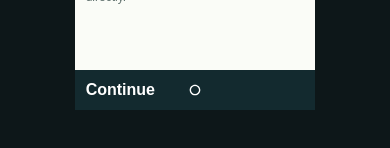
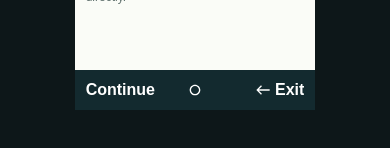
Before and after one commit to I-Love-Hotpot/meichu-hackathon-2026, a React (Vite) app in the folder frontend/: page / in a window 390 px wide. Shown: the part 472-620 px from the top of the page. Built offline with nearby package versions, Linux system fonts and the light colour scheme; no server answers.

Commit message:
fix: align phone gate exit and reset behavior

```diff
--- a/frontend/src/App.jsx
+++ b/frontend/src/App.jsx
@@ -4,6 +4,7 @@ import { recognizeMedicineImage, searchMedicines } from "./api/medicine.js";
 import DeviceShell from "./components/DeviceShell.jsx";
 import MedicineChat from "./components/MedicineChat.jsx";
 import MedicineMatchDeck from "./components/MedicineMatchDeck.jsx";
+import { PHONE_NUMBER_STORAGE_KEY } from "./constants/storage.js";
 import {
   createChatEntityId,
   snapshotChatMedicine,
@@ -78,6 +79,7 @@ const DEMO_DATA_STORAGE_KEYS = [
   "medaboutyou-today-doses",
   "medaboutyou-user-medicines",
   "medaboutyou-medicine-settings",
+  PHONE_NUMBER_STORAGE_KEY,
 ];
 const DEMO_RESET_PRESS_COUNT = 6;
 const DEMO_RESET_MAX_GAP_MS = 2000;
--- a/frontend/src/assets/locales/en-US/translation.json
+++ b/frontend/src/assets/locales/en-US/translation.json
@@ -43,7 +43,7 @@
   "demoReset": {
     "title": "Reset demo data",
     "warningTitle": "Reset all demo data?",
-    "description": "This will clear medicine records, conversation history, medicine bag entries, and saved medicine settings.",
+    "description": "This will clear the saved phone number, medicine records, conversation history, medicine bag entries, and medicine settings.",
     "irreversible": "This action cannot be undone. Your display language will be kept.",
     "yes": "Yes, reset",
     "no": "No",
--- a/frontend/src/assets/locales/zh-TW/translation.json
+++ b/frontend/src/assets/locales/zh-TW/translation.json
@@ -43,7 +43,7 @@
   "demoReset": {
     "title": "重置 Demo 資料",
     "warningTitle": "確定重置全部資料？",
-    "description": "這會清除用藥紀錄、對話歷史、我的藥袋與已儲存的藥品設定。",
+    "description": "這會清除已儲存的手機號碼、用藥紀錄、對話歷史、我的藥袋與藥品設定。",
     "irreversible": "此動作無法復原；顯示語言會保留。",
     "yes": "是，重置",
     "no": "否",
--- a/frontend/src/components/PhoneGate.jsx
+++ b/frontend/src/components/PhoneGate.jsx
@@ -1,10 +1,9 @@
 import { useEffect, useRef, useState } from "react";
 import { useTranslation } from "react-i18next";
+import { PHONE_NUMBER_STORAGE_KEY } from "../constants/storage.js";
 import { FocusableField } from "./Controls.jsx";
 import DeviceShell from "./DeviceShell.jsx";
 import "./PhoneGate.css";
-
-export const PHONE_NUMBER_STORAGE_KEY = "medaboutyou-phone-number";
 
 const readStoredPhoneNumber = () => {
   try {
@@ -38,6 +37,7 @@ export default function PhoneGate({ children }) {
   if (isRegistered) return children;
 
   const toggleInputMode = () => setIsEditing((editing) => !editing);
+  const exitApp = () => window.history.back();
 
   const savePhoneNumber = () => {
     const normalizedPhoneNumber = normalizePhoneNumber(phoneNumber);
@@ -60,6 +60,13 @@ export default function PhoneGate({ children }) {
 
   const handleKeyDown = (event) => {
     if (event.nativeEvent?.isComposing || event.keyCode === 229) return;
+    const isRightSoftKey =
+      event.code === "ShiftRight" || event.key === "SoftRight";
+    if (isRightSoftKey) {
+      event.preventDefault();
+      exitApp();
+      return;
+    }
     if (event.key === "Escape" || event.key === "SoftLeft") {
       event.preventDefault();
       savePhoneNumber();
@@ -78,7 +85,7 @@ export default function PhoneGate({ children }) {
     <DeviceShell
       title={t("phoneSetup.title")}
       left={t("phoneSetup.continue")}
-      right=""
+      right={t("common.exit")}
       onLeft={savePhoneNumber}
       onCenter={toggleInputMode}
       onCenterPointerDown={(event) => {
@@ -86,7 +93,7 @@ export default function PhoneGate({ children }) {
         if (isEditing) event.preventDefault();
       }}
       centerLabel={t(isEditing ? "common.finish" : "common.select")}
-      noRightLabel={t("common.noRightAction")}
+      onRight={exitApp}
       onKeyDown={handleKeyDown}
       screenRef={shellRef}
     >
--- /dev/null
+++ b/frontend/src/constants/storage.js
@@ -0,0 +1 @@
+export const PHONE_NUMBER_STORAGE_KEY = "medaboutyou-phone-number";
```
